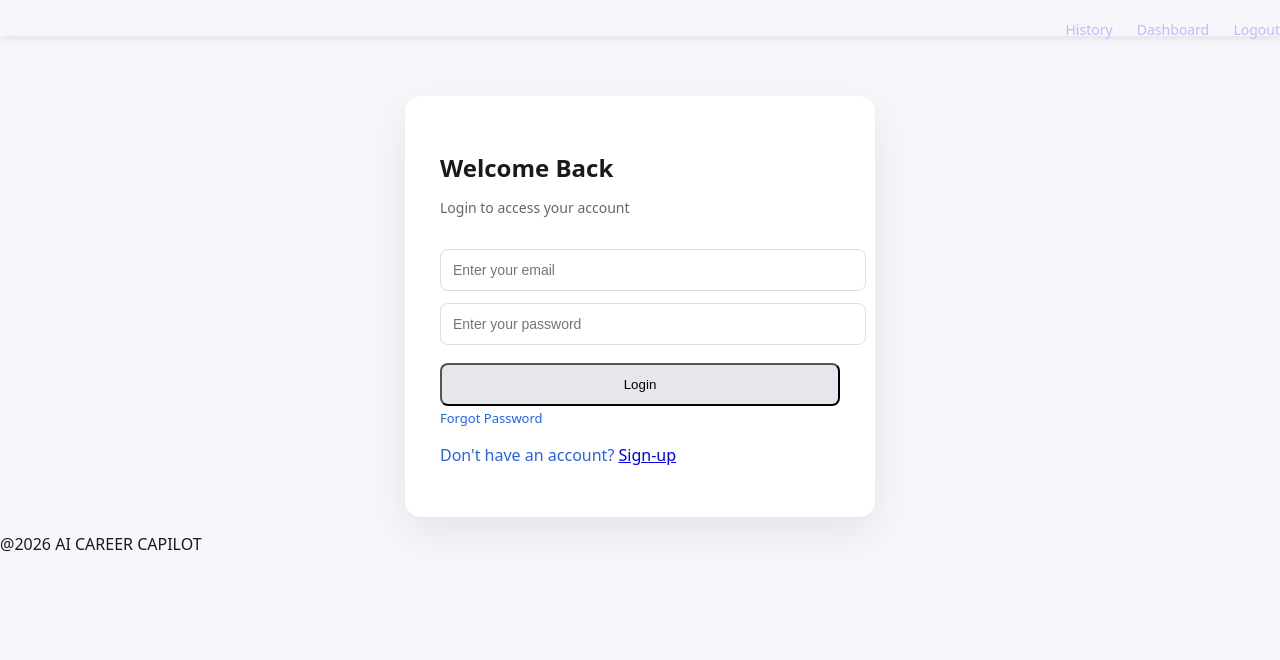
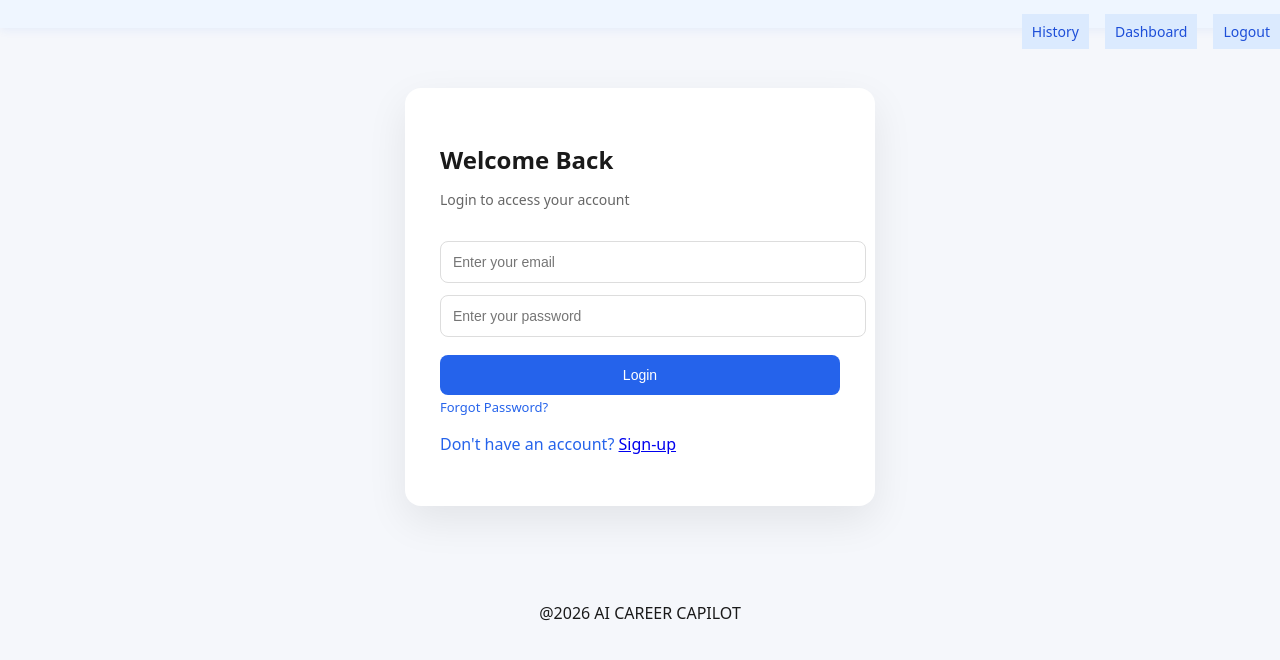
Before and after one commit to vedikadwivedi3601-tech/Ai-Resume-Analyser, a Flask app: page /login in a window 1280 px wide. Shown: the top 660 px of the page. Run offline with Flask 3, Linux system fonts and the light colour scheme.

Commit message:
update static/style.css

```diff
--- a/static/style.css
+++ b/static/style.css
@@ -50,7 +50,7 @@ body {
     width: 100%;
     margin-top: 18px;
     padding: 12px;
-    background: #e5e7ec;
+    background: #2563eb;
     border-radius: 8px;
     font-weight: 500;
 }
@@ -69,6 +69,13 @@ body {
     color: #2563eb;
     text-decoration: none;
 }
+header {
+    background-color: #eff6ff;
+    color: #1e3a8a;
+    padding: 14px 0;
+    box-shadow: 0 2px 10px rgba(37, 99, 235, 0.08);
+}
+
 
 .container {
     width: 85%;
@@ -76,31 +83,39 @@ body {
     margin: auto;
 }
 
-header {
-    color: white;
-    padding: 18px 0;
-    box-shadow: 0 2px 10px rgba(0, 0, 0, 0.1);
-}
 
 header h1 {
+    color: #1e3a8a;
+    margin: 0;
     display: inline;
     font-size: 22px;
+    flex-shrink:0;
     font-weight: 600;
 }
 
 nav {
     float: right;
+    display: flex;
+    align-items: center;
+    gap: 8px;
+    flex-wrap: wrap;
 }
 
 nav a {
-    color: #cdb5fb;
-    margin-left: 20px;
+    color: #1d4ed8;
+    background-color: #dbeafe;
+    padding: 8px 10px;
+    margin-left: 8px;
     text-decoration: none;
+    font-weight: 500;
     font-size: 14px;
+    transition: background-color 0.2s ease;
 }
 
+
 nac a:hover{
-    color: white;
+    color: #1e40af;
+    background-color: #bfbdfe;
 }
 
 main {
@@ -108,7 +123,7 @@ main {
 }
 
 .card{
-    background: white;
+    background: #f0f1f4;
     padding: 25px;
     border-radius: 14px;
     margin-bottom: 25px;
@@ -120,11 +135,11 @@ main {
 }
 
 h2 {
-    margin-bottom: 20px;
+    margin-bottom: 0px;
 }
 
 h3 {
-    margin-bottom: 20px;
+    margin-bottom: 0px;
     font-size: 18px;
 }
 
@@ -137,6 +152,7 @@ textarea {
     margin-top: 10px;
     font-size: 14px;
 }
+
 .tags {
     display: flex;
     flex-wrap: wrap;
@@ -152,3 +168,54 @@ textarea {
 .tag-red {
     background: #fef2f2;
 }
+input[type="file"],
+input[type="text"] {
+    width: 100%;
+    margin-top: 10px;
+    padding: 10px;
+}
+
+input[name="role"] {
+    display: block;
+    width: 100%;
+    box-sizing: border-box;
+    margin-top: 10px;
+    padding: 12px;
+    border-radius: 8px;
+    border: 1px solid #ddd;
+    font-size: 14px;
+}
+input[name="role"]:focus {
+    border-color: #2563eb;
+    outline: none;
+}
+
+button {
+    margin-top: 15px;
+    padding: 12px;
+    background: #111827;
+    color: white;
+    border: none;
+    border-radius: 8px;
+    cursor: pointer;
+    font-size: 14px;
+    transition: 0.2s;
+}
+
+button:hover{
+    background: #2563eb;
+}
+
+ul {
+    padding-left: 18px;
+}
+li {
+    margin-bottom: 6px;
+}
+
+footer {
+    margin-top: 60px;
+    padding: 20px;
+    text-align: center;
+    background: e5e7eb;
+}
--- a/templates/login.html
+++ b/templates/login.html
@@ -14,7 +14,7 @@
           <button type="submit">Login</button>
       </form>
       <div class="auth-links">
-        <a href="/forgot">Forgot Password</a>
+        <a href="/forgot">Forgot Password?</a>
       </div>
       <p class="switch-auth">
       Don't have an account? <a href="/signup">Sign-up</a>
```
